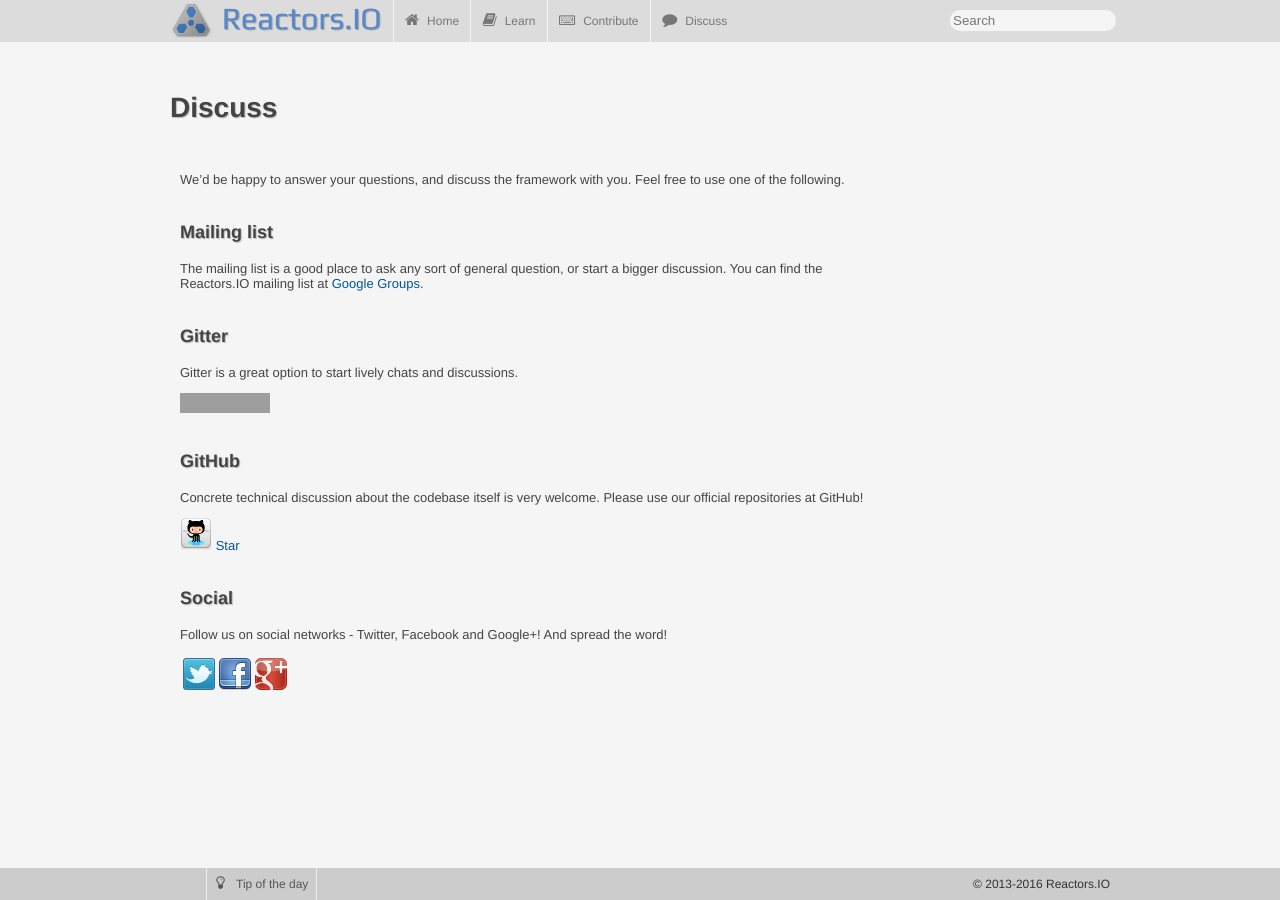
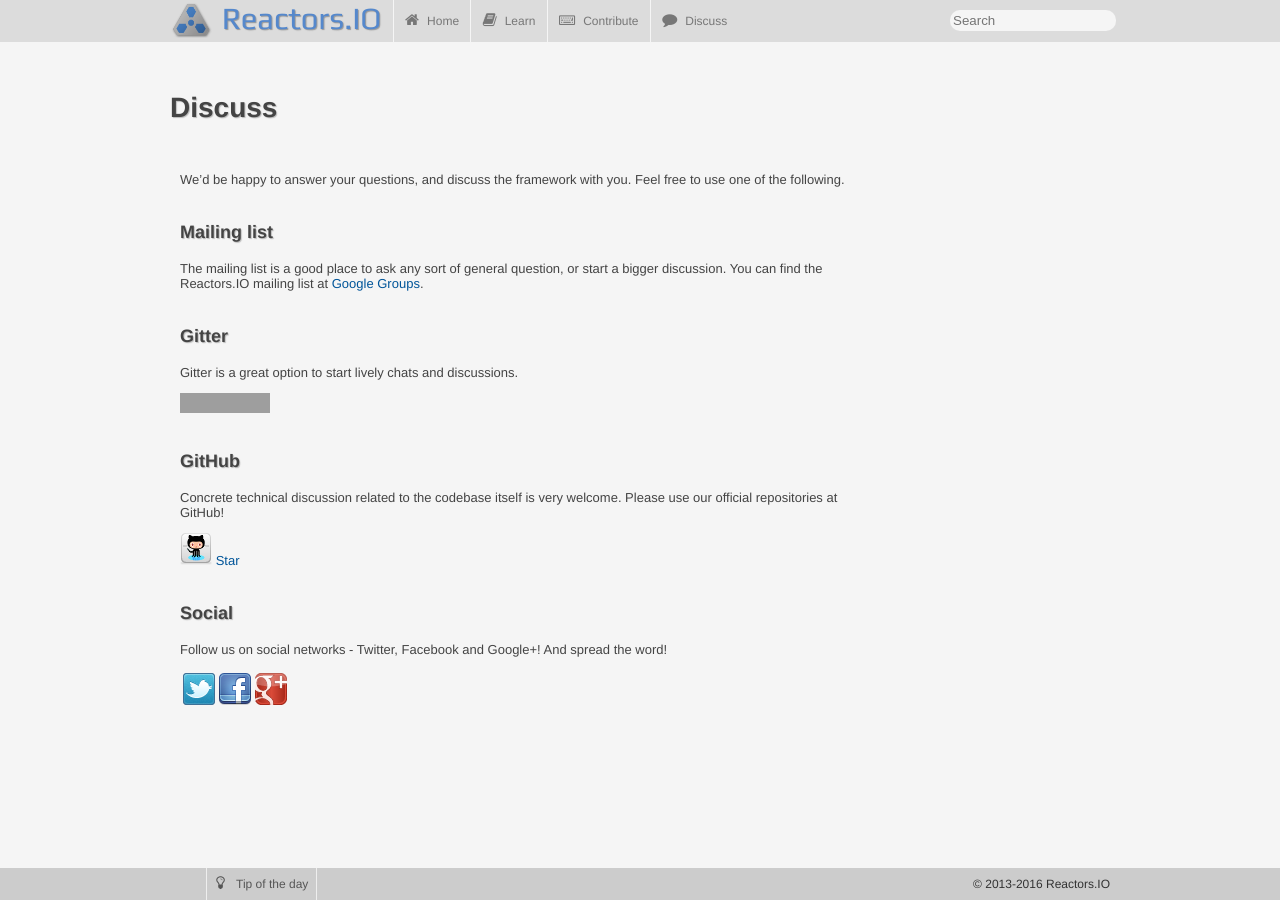
Before and after one commit to reactors-io/reactors-io.github.io, a Jekyll site: the page built from discuss.md, in a window 1280 px wide. Built offline with Jekyll 4.4.1, drawn with Linux system fonts in a browser that asks for light colours; grey boxes are pictures that could not be loaded.

Commit message:
Rephrase.

```diff
--- a/discuss.md
+++ b/discuss.md
@@ -30,7 +30,7 @@
 
 ### GitHub
 
-Concrete technical discussion about the codebase itself is very welcome.
+Concrete technical discussion related to the codebase itself is very welcome.
 Please use our official repositories at GitHub!
 
 <a href="https://github.com/reactors-io/reactors">
```
